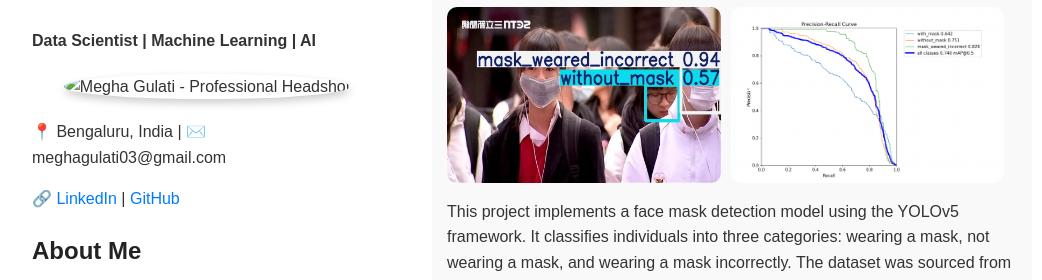
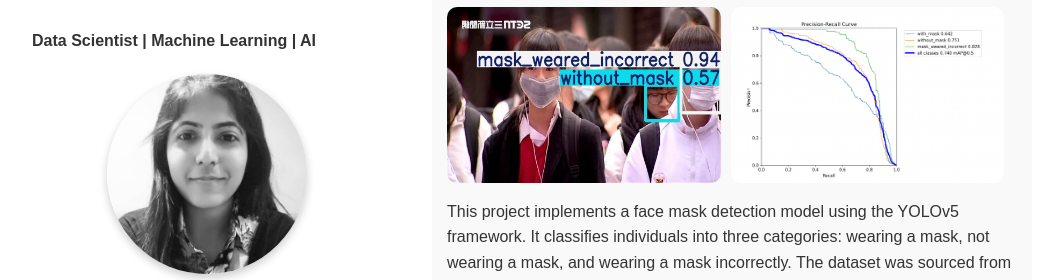
Before and after one commit to megha102/megha102.github.io, a plain HTML site: page index.html in a window 1280 px wide. Shown: the part 86-366 px from the top of the page, without its empty margins (108-1150 px from the left). Drawn offline with Linux system fonts and the light colour scheme.

Commit message:
Update index.html

```diff
--- a/index.html
+++ b/index.html
@@ -77,7 +77,7 @@
 
             <!-- Professional Photo -->
             <div class="profile-photo" style="text-align: center; margin: 20px 0;">
-                <img src="megha-profile.jpg" alt="Megha Gulati - Professional Headshot" style="width: 200px; height: 200px; object-fit: cover; border-radius: 50%; box-shadow: 0 4px 8px rgba(0,0,0,0.2);">
+                <img src="dp.png" alt="Megha Gulati - Professional Headshot" style="width: 200px; height: 200px; object-fit: cover; border-radius: 50%; box-shadow: 0 4px 8px rgba(0,0,0,0.2);">
             </div>
 
 
```
